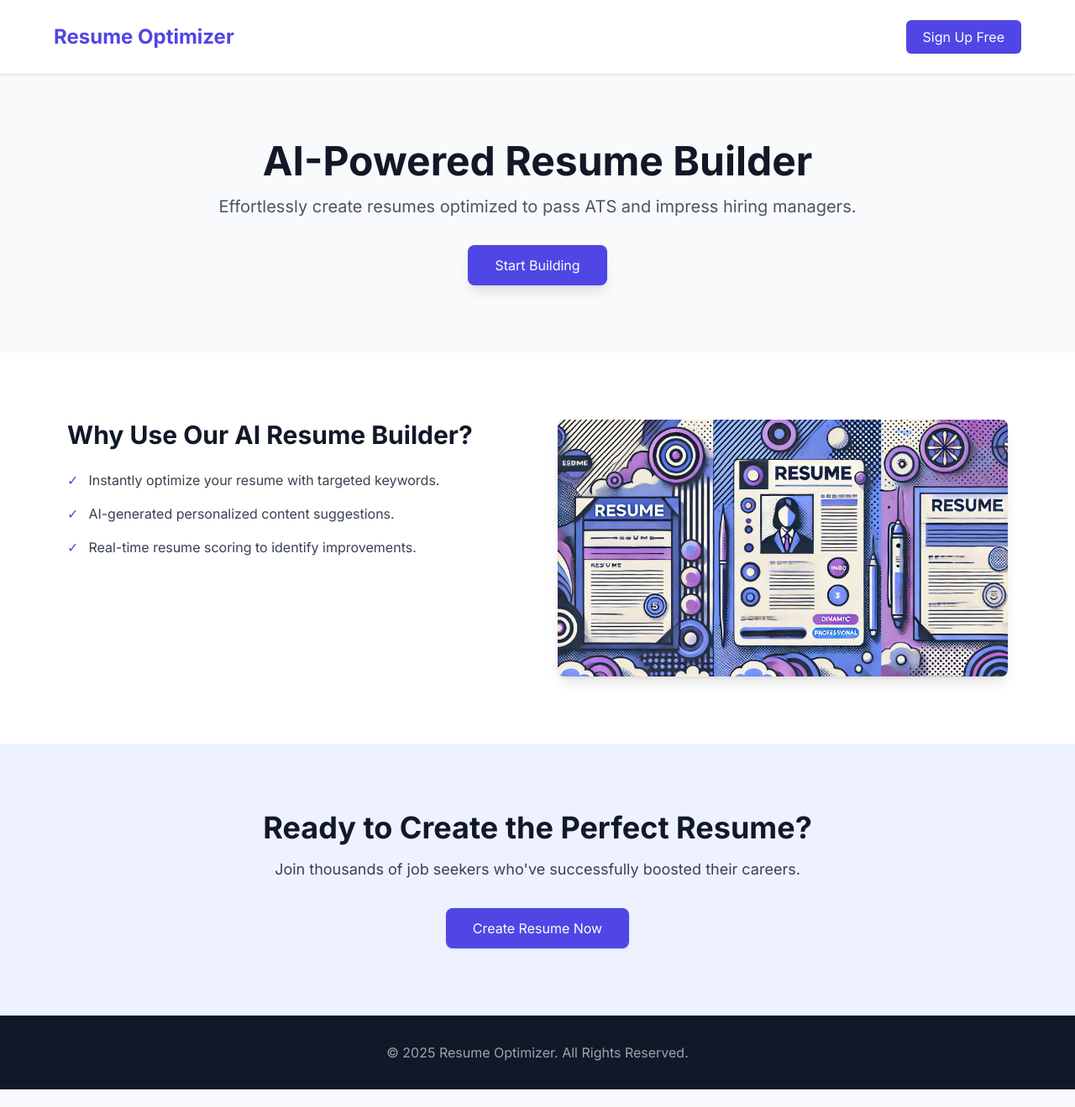
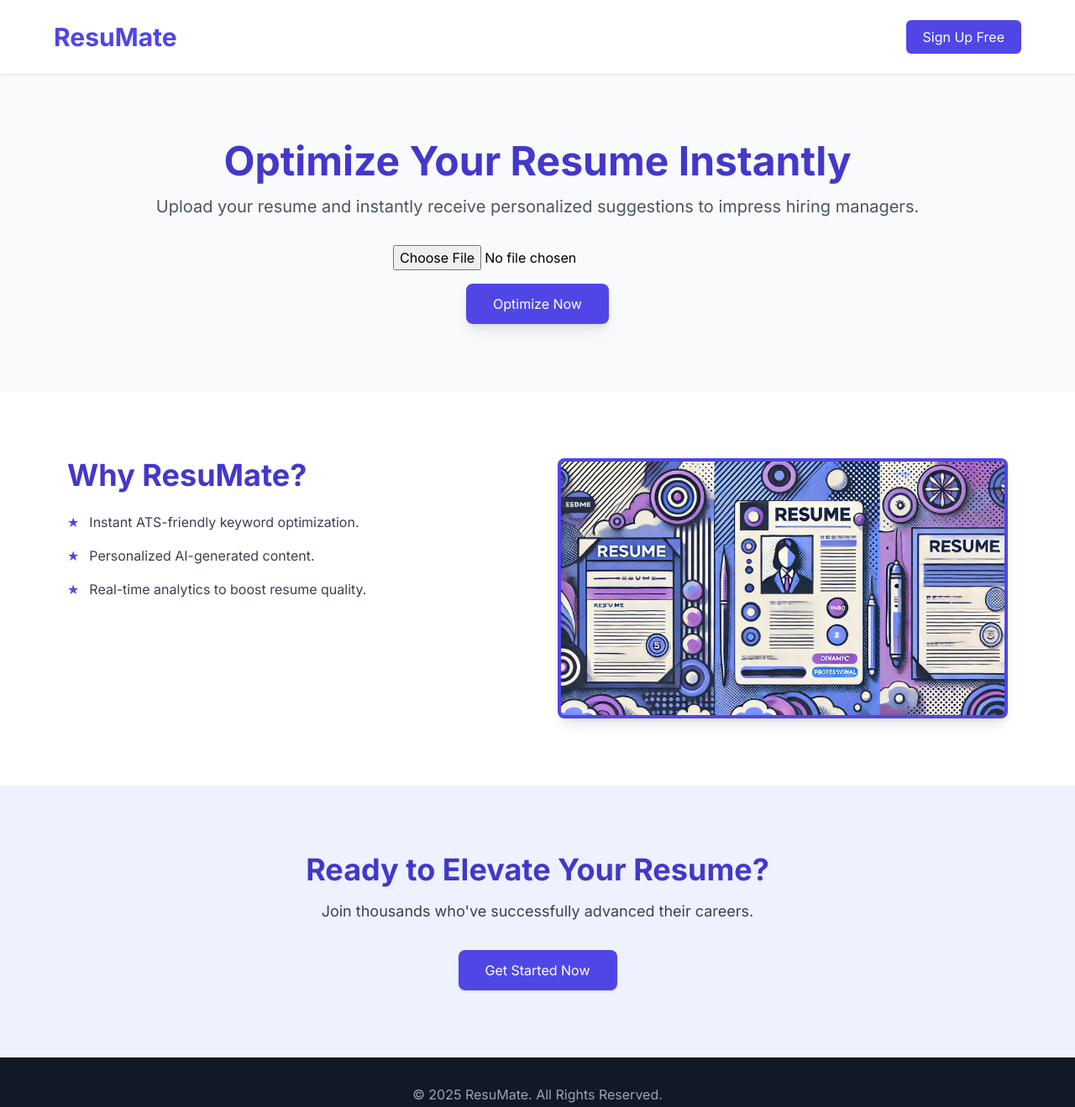
Before and after one commit to fpolycarpemba/basic-landing-page-2, a plain HTML site: page index.html in a window 1280 px wide. Shown: the whole page at 84% size. Before the commit the page ends 1298 px from the top, so only its background shows below. Drawn offline with nearby package versions, Linux system fonts and the light colour scheme.

Commit message:
Add files via upload

```diff
--- a/index.html
+++ b/index.html
@@ -3,7 +3,7 @@
 <head>
   <meta charset="UTF-8">
   <meta name="viewport" content="width=device-width, initial-scale=1.0">
-  <title>Resume Optimizer – AI-Powered Resume Builder</title>
+  <title>ResuMate – AI-Powered Resume Optimizer</title>
   <script src="https://cdn.tailwindcss.com"></script>
   <link href="https://fonts.googleapis.com/css2?family=Inter:wght@400;500;700&display=swap" rel="stylesheet">
   <style>
@@ -15,40 +15,43 @@
   <!-- Header -->
   <header class="py-6 px-4 bg-white shadow">
     <div class="max-w-6xl mx-auto flex justify-between items-center">
-      <h1 class="text-2xl font-bold text-indigo-600">Resume Optimizer</h1>
-      <button class="bg-indigo-600 text-white px-5 py-2 rounded-md hover:bg-indigo-700 transition">Sign Up Free</button>
+      <h1 class="text-3xl font-bold text-indigo-600">ResuMate</h1>
+      <a href="signup.html" class="bg-indigo-600 text-white px-5 py-2 rounded-md hover:bg-indigo-700 transition">Sign Up Free</a>
     </div>
   </header>
 
   <!-- Hero Section -->
   <section class="max-w-6xl mx-auto text-center py-20 px-4">
-    <h2 class="text-5xl font-bold text-gray-900 mb-4">AI-Powered Resume Builder</h2>
-    <p class="text-xl text-gray-600 mb-8">Effortlessly create resumes optimized to pass ATS and impress hiring managers.</p>
-    <button class="bg-indigo-600 text-white px-8 py-3 rounded-lg shadow-lg hover:bg-indigo-700 transition">Start Building</button>
+    <h2 class="text-5xl font-bold text-indigo-700 mb-4">Optimize Your Resume Instantly</h2>
+    <p class="text-xl text-gray-600 mb-8">Upload your resume and instantly receive personalized suggestions to impress hiring managers.</p>
+    <div class="mt-8">
+      <input type="file" id="resume-upload" class="block mx-auto mb-4">
+      <a href="optimize.html" class="inline-block bg-indigo-600 text-white px-8 py-3 rounded-lg shadow-lg hover:bg-indigo-700 transition">Optimize Now</a>
+    </div>
   </section>
 
   <!-- Features Section -->
   <section class="bg-white py-20">
     <div class="max-w-6xl mx-auto px-4 grid md:grid-cols-2 gap-12">
       <div class="space-y-6">
-        <h3 class="text-3xl font-semibold text-gray-900">Why Use Our AI Resume Builder?</h3>
+        <h3 class="text-4xl font-bold text-indigo-700">Why ResuMate?</h3>
         <ul class="space-y-4">
           <li class="flex items-start">
-            <span class="text-indigo-600 mr-3">✓</span>
-            <p class="text-gray-700">Instantly optimize your resume with targeted keywords.</p>
+            <span class="text-indigo-600 mr-3">★</span>
+            <p class="text-gray-700">Instant ATS-friendly keyword optimization.</p>
           </li>
           <li class="flex items-start">
-            <span class="text-indigo-600 mr-3">✓</span>
-            <p class="text-gray-700">AI-generated personalized content suggestions.</p>
+            <span class="text-indigo-600 mr-3">★</span>
+            <p class="text-gray-700">Personalized AI-generated content.</p>
           </li>
           <li class="flex items-start">
-            <span class="text-indigo-600 mr-3">✓</span>
-            <p class="text-gray-700">Real-time resume scoring to identify improvements.</p>
+            <span class="text-indigo-600 mr-3">★</span>
+            <p class="text-gray-700">Real-time analytics to boost resume quality.</p>
           </li>
         </ul>
       </div>
-      <div class="rounded-lg overflow-hidden shadow-lg">
-        <img src="resume-builder.png" alt="Resume Builder Screenshot" class="object-cover w-full h-full">
+      <div class="rounded-lg overflow-hidden shadow-lg border-4 border-indigo-600">
+        <img src="resume-builder.png" alt="Resume Builder Graphic" class="object-cover w-full h-full">
       </div>
     </div>
   </section>
@@ -56,16 +59,16 @@
   <!-- CTA Section -->
   <section class="py-20 bg-indigo-50">
     <div class="max-w-6xl mx-auto text-center px-4">
-      <h3 class="text-4xl font-bold text-gray-900 mb-4">Ready to Create the Perfect Resume?</h3>
-      <p class="text-lg text-gray-700 mb-8">Join thousands of job seekers who've successfully boosted their careers.</p>
-      <button class="bg-indigo-600 text-white px-8 py-3 rounded-lg shadow hover:bg-indigo-700 transition">Create Resume Now</button>
+      <h3 class="text-4xl font-bold text-indigo-700 mb-4">Ready to Elevate Your Resume?</h3>
+      <p class="text-lg text-gray-700 mb-8">Join thousands who've successfully advanced their careers.</p>
+      <a href="signup.html" class="inline-block bg-indigo-600 text-white px-8 py-3 rounded-lg shadow hover:bg-indigo-700 transition">Get Started Now</a>
     </div>
   </section>
 
   <!-- Footer -->
   <footer class="bg-gray-900 py-8">
     <div class="max-w-6xl mx-auto text-center text-gray-400">
-      <p>© 2025 Resume Optimizer. All Rights Reserved.</p>
+      <p>© 2025 ResuMate. All Rights Reserved.</p>
     </div>
   </footer>
 
```
Also changed, not shown: optimize.html (added, +27 -0 lines), signup.html (added, +36 -0 lines).
